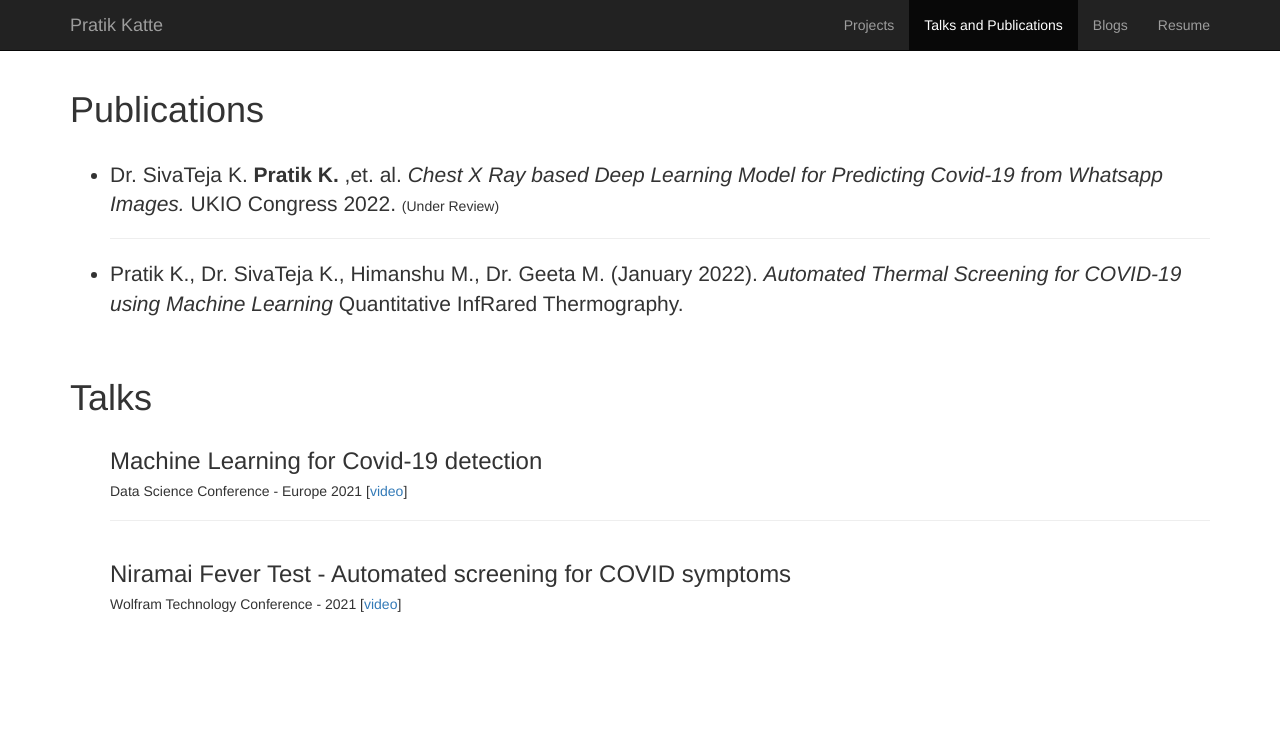
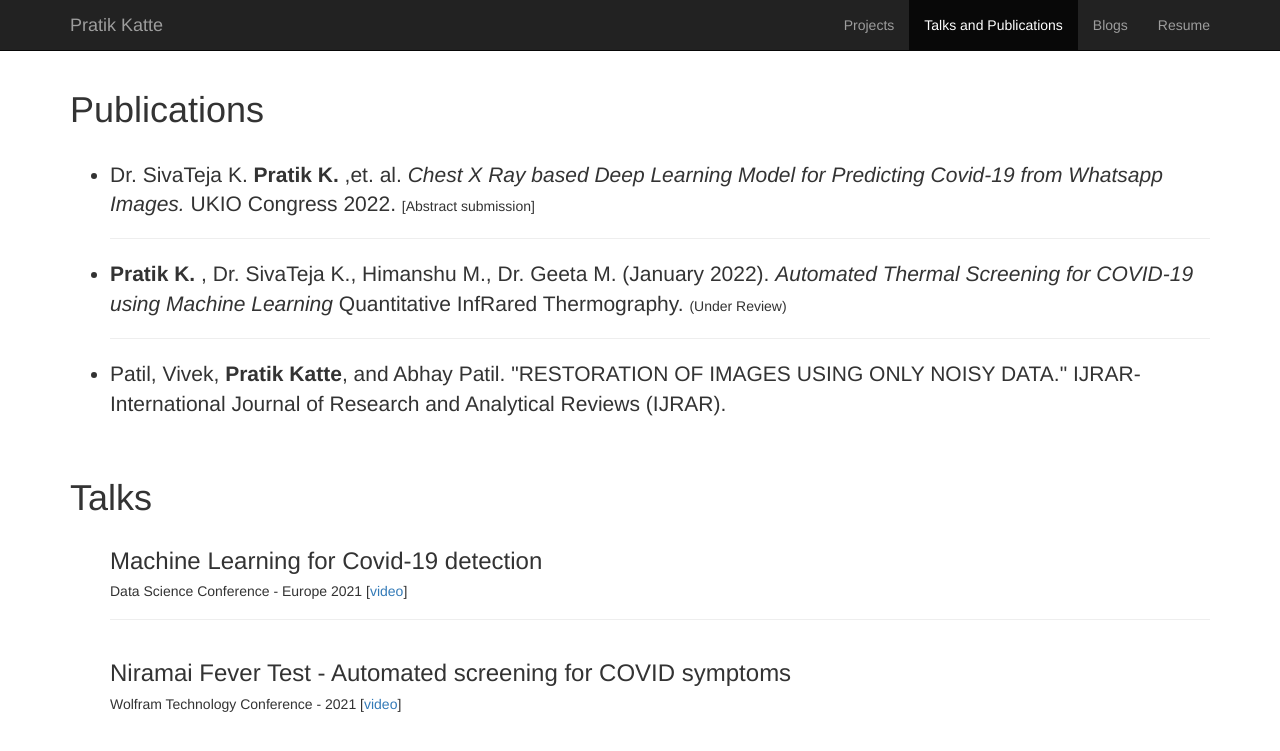
Before and after one commit to pratikkatte/pratikkatte.github.io, a Jekyll site: the page publications.html, which Jekyll copies as it is, in a window 1280 px wide. Shown: the top 751 px of the page. Built offline with Jekyll 4.4.1, drawn with Linux system fonts in a browser that asks for light colours.

Commit message:
About Section
Signed-off-by: Pratik Katte <pratik.katte@niramai.com>

```diff
--- a/publications.html
+++ b/publications.html
@@ -64,13 +64,16 @@
       <br>
       <ul>
         <li class="lead">
-           Dr. SivaTeja K. <b>Pratik K. </b>,et. al. <i>Chest X Ray based Deep Learning Model for Predicting Covid-19 from Whatsapp Images. </i> UKIO Congress 2022. <span class="h5">(Under Review)</span>
+            Dr. SivaTeja K. <b>Pratik K. </b>,et. al. <i>Chest X Ray based Deep Learning Model for Predicting Covid-19 from Whatsapp Images. </i> UKIO Congress 2022. <span class="h5">[Abstract submission]</span>
         </li>
         <hr>
         <li class="lead">
-
-          Pratik K., Dr. SivaTeja K., Himanshu M., Dr. Geeta M. (January 2022). <i>Automated Thermal Screening for COVID-19 using Machine Learning</i> Quantitative InfRared Thermography.
-
+          <b>Pratik K. </b>, Dr. SivaTeja K., Himanshu M., Dr. Geeta M. (January 2022). <i>Automated Thermal Screening for COVID-19 using Machine Learning</i> Quantitative InfRared Thermography.
+           <span class="h5">(Under Review)</span>
+        </li>
+        <hr>
+        <li class="lead">
+          Patil, Vivek, <b>Pratik Katte</b>, and Abhay Patil. "RESTORATION OF IMAGES USING ONLY NOISY DATA." IJRAR-International Journal of Research and Analytical Reviews (IJRAR).
         </li>
 
 	    </ul>
```
